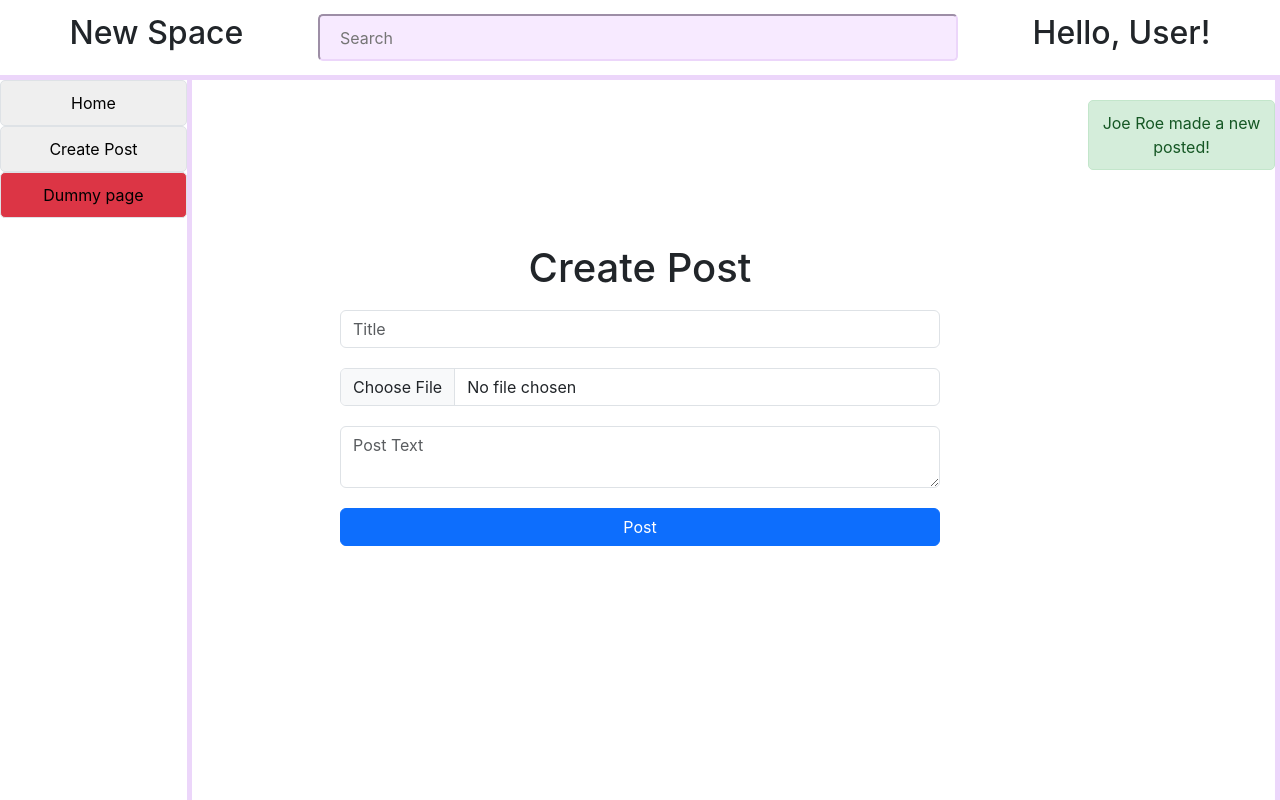
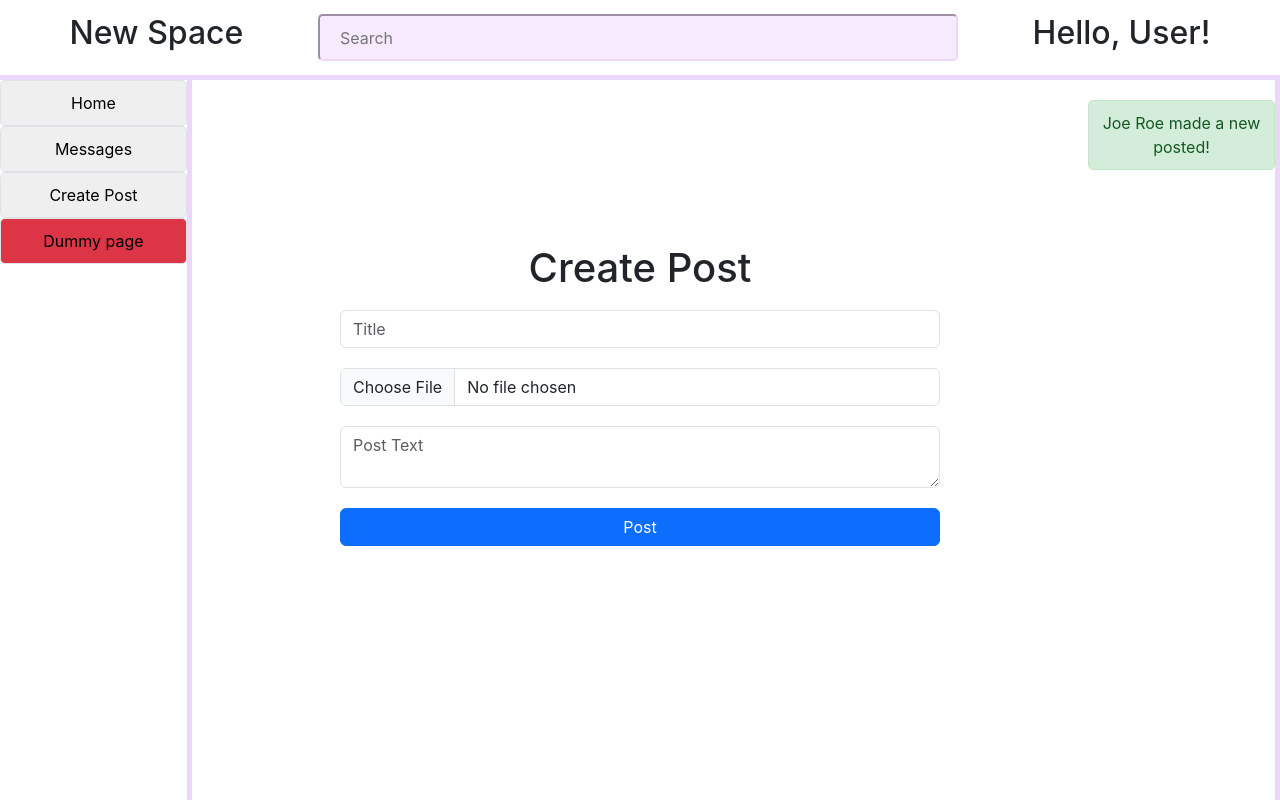
Before and after one commit to FutureWave-Technologies-LLC/DummyWebsiteReact2, a React (Create React App) app: page /create-post in a window 1280 px wide. Built offline with nearby package versions, Linux system fonts and the light colour scheme.

Commit message:
Update Sidebar.js

```diff
--- a/src/components/Sidebar.js
+++ b/src/components/Sidebar.js
@@ -7,6 +7,11 @@ function SideBar() {
             <NavigateButton
                 buttonText="Home"
                 path="/home"
+                bootstrap="border border-opacity-100"
+            ></NavigateButton>
+            <NavigateButton
+                buttonText="Messages"
+                path="/messages"
                 bootstrap="border border-opacity-100"
             ></NavigateButton>
             <NavigateButton
```
